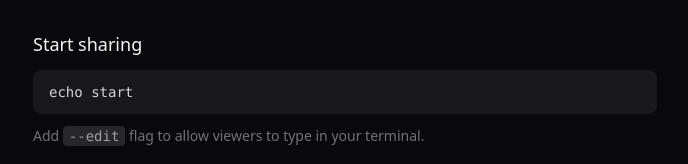
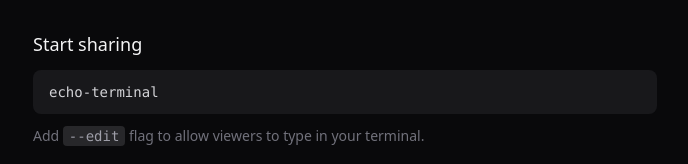
Before and after one commit to Muhammad-Owais-Warsi/echo, a React app in the folder frontend/: page / in a window 1280 px wide. Shown: the part 567-731 px from the top of the page, without its empty margins (295-983 px from the left). Built offline with nearby package versions, Linux system fonts and the light colour scheme; no server answers; the HTML template or start-up script is replaced by a standard one.

Commit message:
Update landing.tsx

```diff
--- a/frontend/src/component/landing.tsx
+++ b/frontend/src/component/landing.tsx
@@ -128,7 +128,7 @@ export default function Landing() {
                                     </h3>
                                     <div className="relative group">
                                         <div className="px-4 py-3 bg-zinc-900 rounded-lg font-mono text-sm text-zinc-300">
-                                            echo start
+                                            echo-terminal
                                         </div>
                                         <button
                                             onClick={() =>
```
